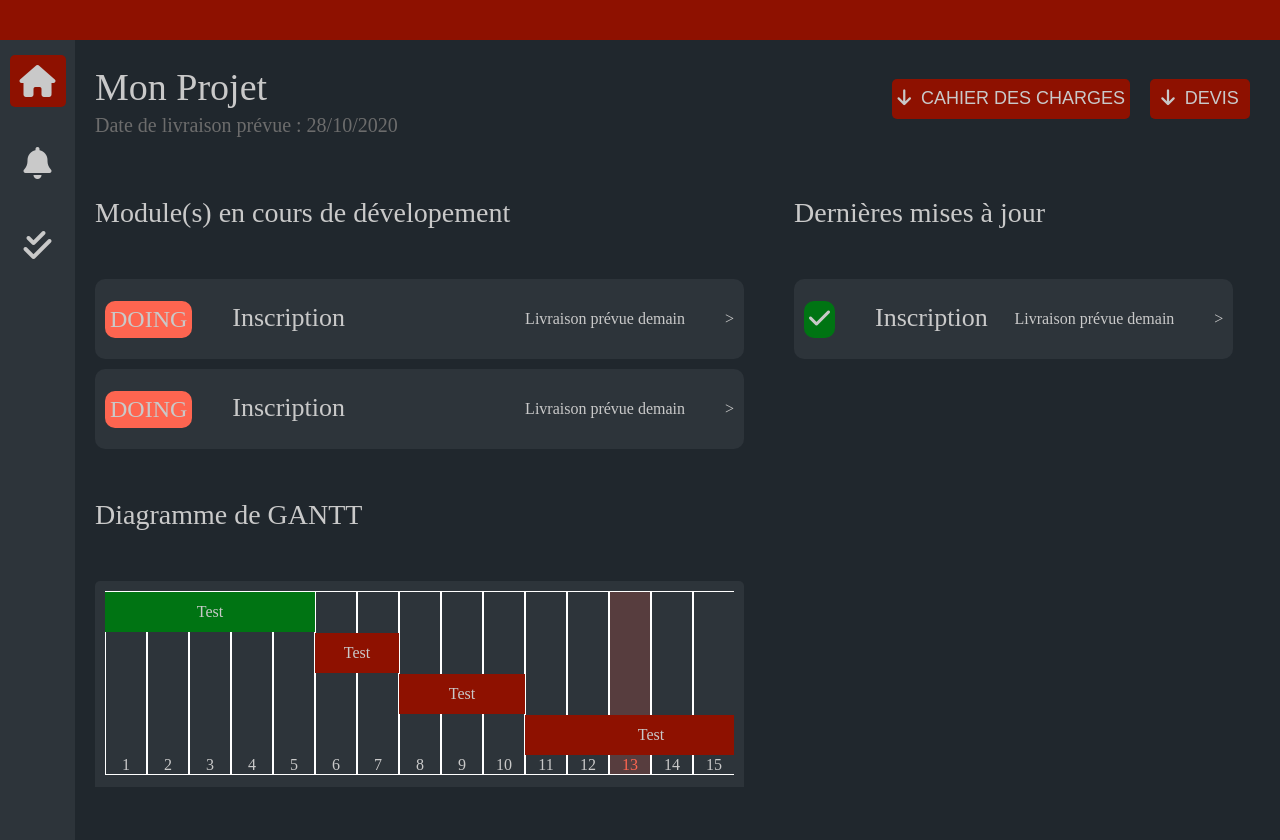
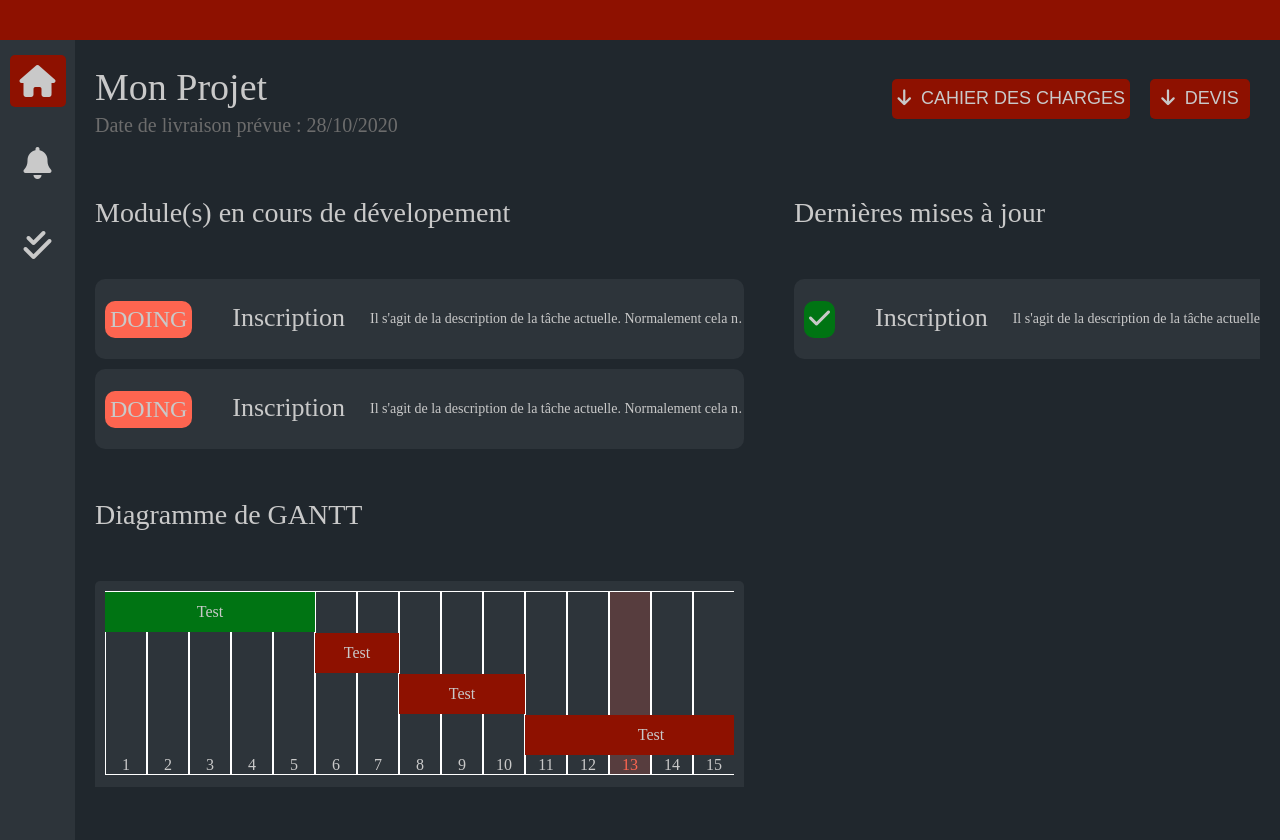
Before and after one commit to aklipfel/project-tracker, a Vue app: page / in a window 1280 px wide. Built offline with nearby package versions, Linux system fonts and the light colour scheme.

Commit message:
Add a description to the Tile component

```diff
--- a/src/components/Tile.vue
+++ b/src/components/Tile.vue
@@ -3,6 +3,7 @@
     <slot></slot>
     <div class="infos">
       <h3>Inscription</h3>
+      <p class="descr">Il s'agit de la description de la tâche actuelle. Normalement cela ne devrait pas dépasser une certaine longueur ou alors je lui coupe alègrement le siffle</p>
       <p>Livraison prévue demain</p>
     </div>
     <p>></p>
@@ -57,6 +58,18 @@ export default {
     p {
       margin: 0;
     }
+    .descr{
+      padding:5px;
+      font-size:14px;
+      margin:0px 20px;
+      max-width:400px;
+      max-height:40px;
+      text-align:left;
+      word-wrap: none;
+      overflow:hidden;
+      white-space: nowrap;
+      text-overflow : ellipsis;
+    }
     h3 {
       margin-bottom: 2px;
     }
```
